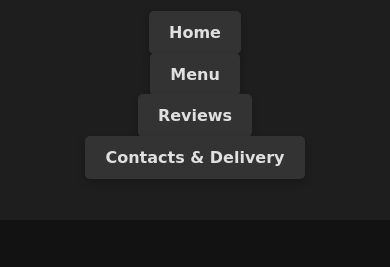
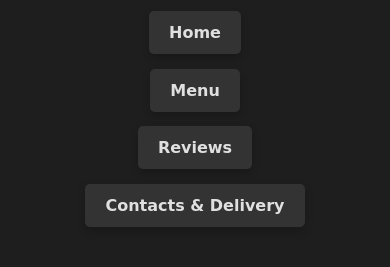
Before and after one commit to alomrisarah/FoodMenu, a plain HTML site: page index.html in a window 390 px wide. Shown: the top 267 px of the page. Drawn offline with Linux system fonts and the light colour scheme; no server answers; a web font is replaced by a local one.

Commit message:
Update style.css

```diff
--- a/style.css
+++ b/style.css
@@ -12,12 +12,14 @@ body {
     color: #e0e0e0;
     line-height: 1.6;
 }
+
 h1,
 h2,
 h3,
 p {
     font-family: 'Playpen Sans', cursive;
 }
+
 ul {
     list-style-type: none;
 }
@@ -37,7 +39,7 @@ button {
     transition: background-color 0.3s, border-color 0.3s;
 }
 
-button:hover  {
+button:hover {
     background-color: #333;
     border-color: #444;
 }
@@ -166,7 +168,8 @@ nav ul {
 }
 
 .filter button,
-nav ul li a ,.details-btn {
+nav ul li a,
+.details-btn {
     background-color: #333;
     border: none;
     color: #e0e0e0;
@@ -180,8 +183,7 @@ nav ul li a ,.details-btn {
 }
 
 .filter button:hover,
-nav ul li a:hover
-.details-btn:hover {
+nav ul li a:hover .details-btn:hover {
     background-color: #444;
     transform: translateY(-2px);
 }
@@ -425,7 +427,13 @@ footer {
     nav ul {
         flex-direction: column;
         align-items: center;
-        gap:1rem;
+        gap: 1rem;
+
+    }
+
+    nav ul li {
+        margin-bottom: 1rem;
+
     }
 
     .food-grid,
```
